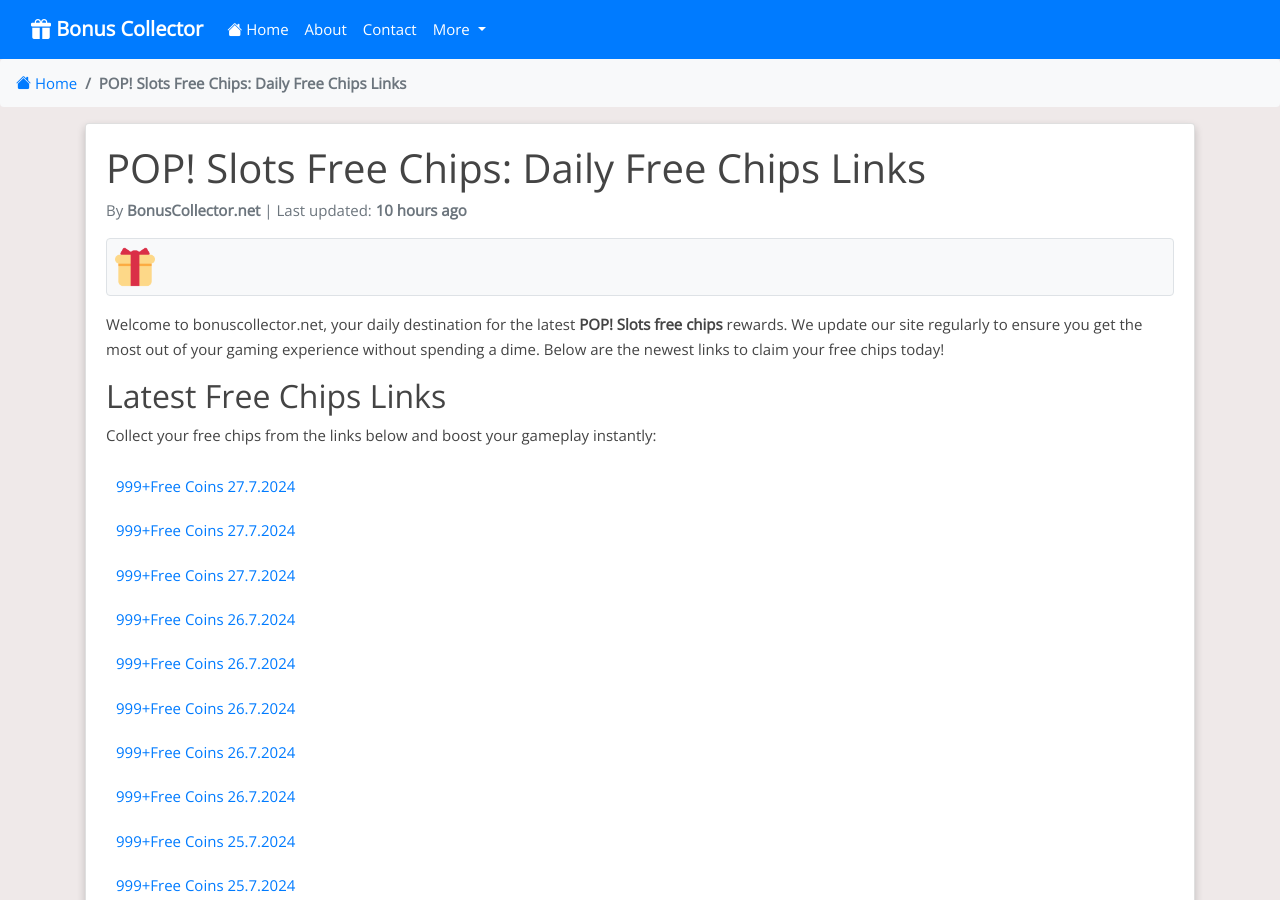
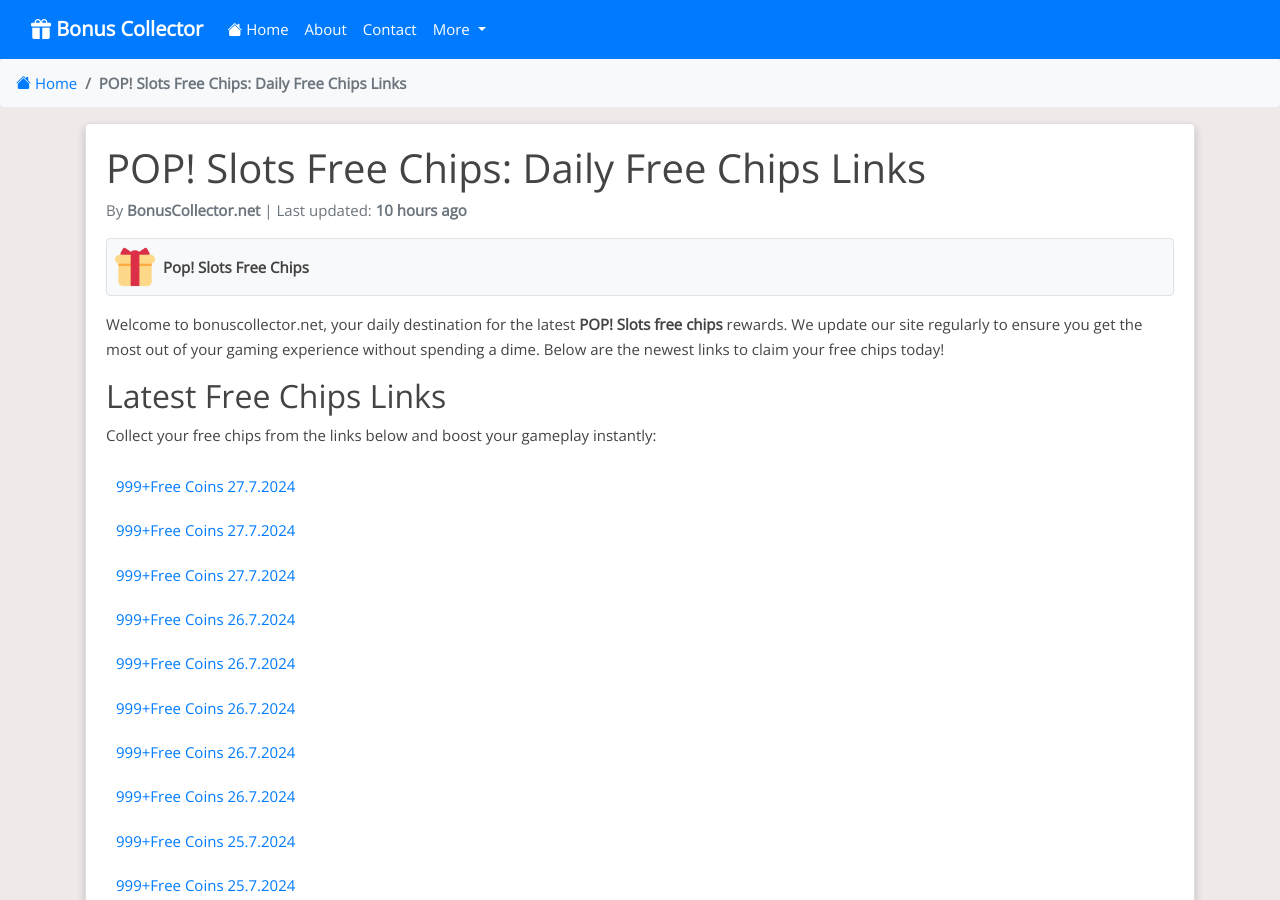
Before and after one commit to Prollad99/bs-net, a Jekyll site: the page built from _posts/2024-06-29-pop-slots.md, in a window 1280 px wide and 900 px high. Built offline with Jekyll 4.4.1, drawn with Linux system fonts in a browser that asks for light colours; nearby versions of some CDN libraries; comment, search, counter and statistics services are not loaded.

Commit message:
Update 2024-06-29-pop-slots.md

```diff
--- a/_posts/2024-06-29-pop-slots.md
+++ b/_posts/2024-06-29-pop-slots.md
@@ -9,6 +9,8 @@
 permalink: /pop-slots-free-chips/
 image: /assets/images/pop-slots.webp
 include_file: pop-slots.html
+manifest: /manifests/pop-slots.json
+app_name: "Pop! Slots Free Chips"
 ---
 
 Welcome to bonuscollector.net, your daily destination for the latest **POP! Slots free chips** rewards. We update our site regularly to ensure you get the most out of your gaming experience without spending a dime. Below are the newest links to claim your free chips today!
```
